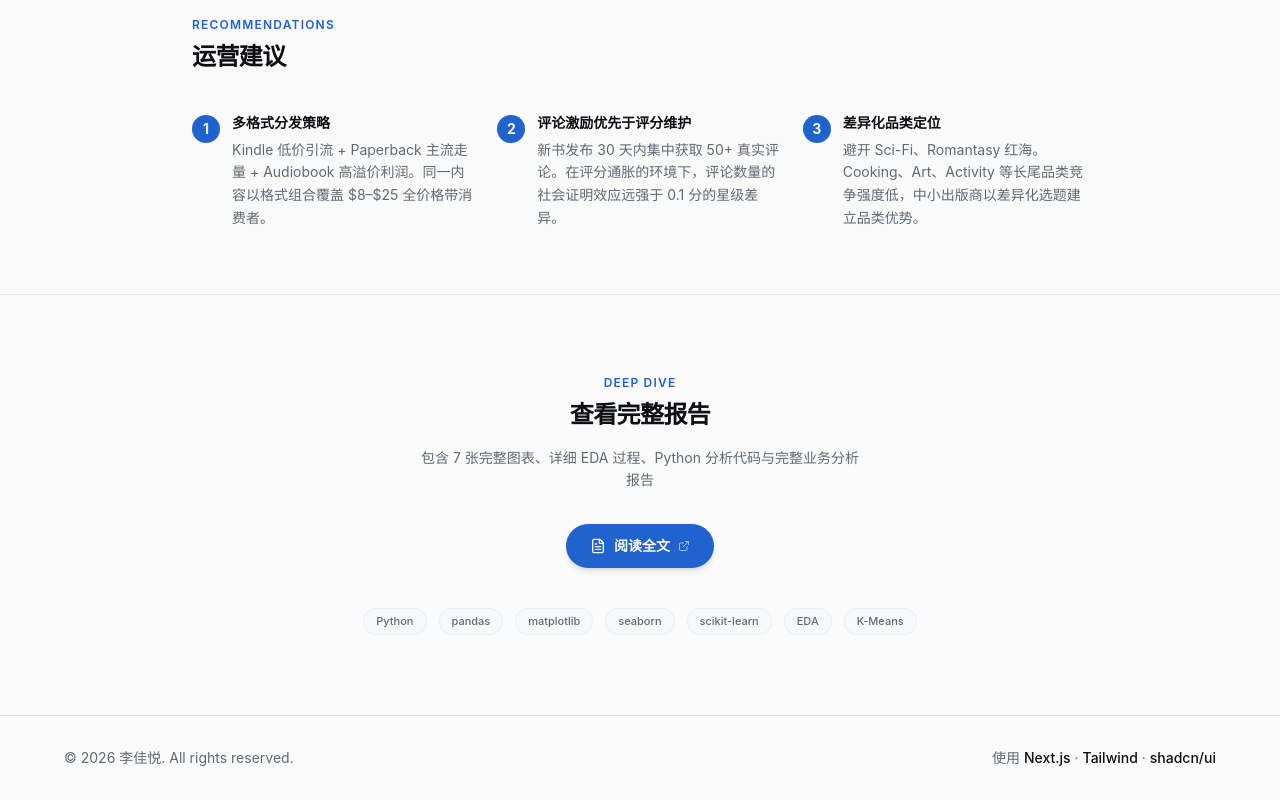
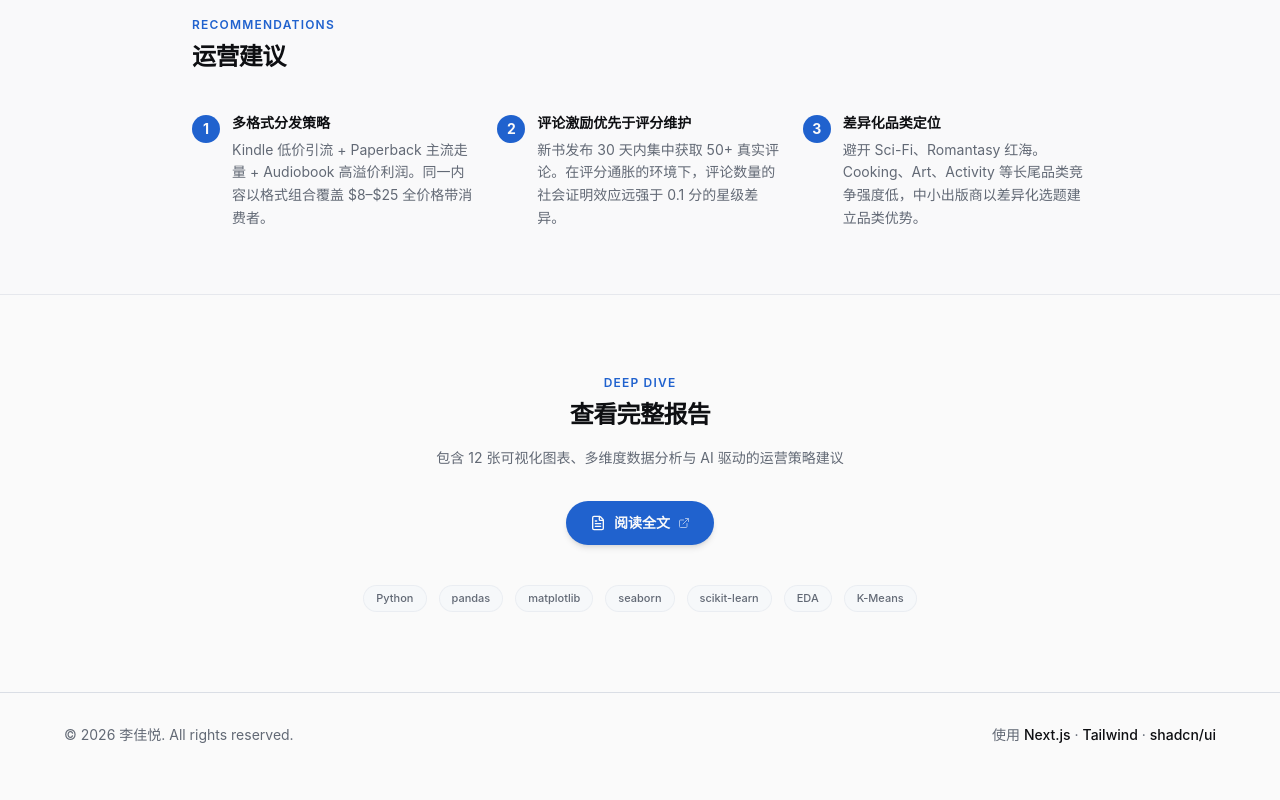
Before and after one commit to li-jiayue-work/personal-site, a Next.js app: page /projects/amazon-books-analysis in a window 1280 px wide. Shown: the part 2257-3057 px from the top of the page. After the commit the page ends 3034 px from the top, so only its background shows below. Built offline with nearby package versions, Linux system fonts and the light colour scheme.

Commit message:
fix: 更新亚马逊畅销书分析页「查看完整报告」描述文字

```diff
--- a/src/app/projects/amazon-books-analysis/page.tsx
+++ b/src/app/projects/amazon-books-analysis/page.tsx
@@ -219,7 +219,7 @@ export default function AmazonBooksPage() {
           </p>
           <h2 className="text-2xl font-bold tracking-tight mb-4">查看完整报告</h2>
           <p className="text-sm text-muted-foreground max-w-md mx-auto mb-8 leading-relaxed">
-            包含 7 张完整图表、详细 EDA 过程、Python 分析代码与完整业务分析报告
+            包含 12 张可视化图表、多维度数据分析与 AI 驱动的运营策略建议
           </p>
 
           <a
```
